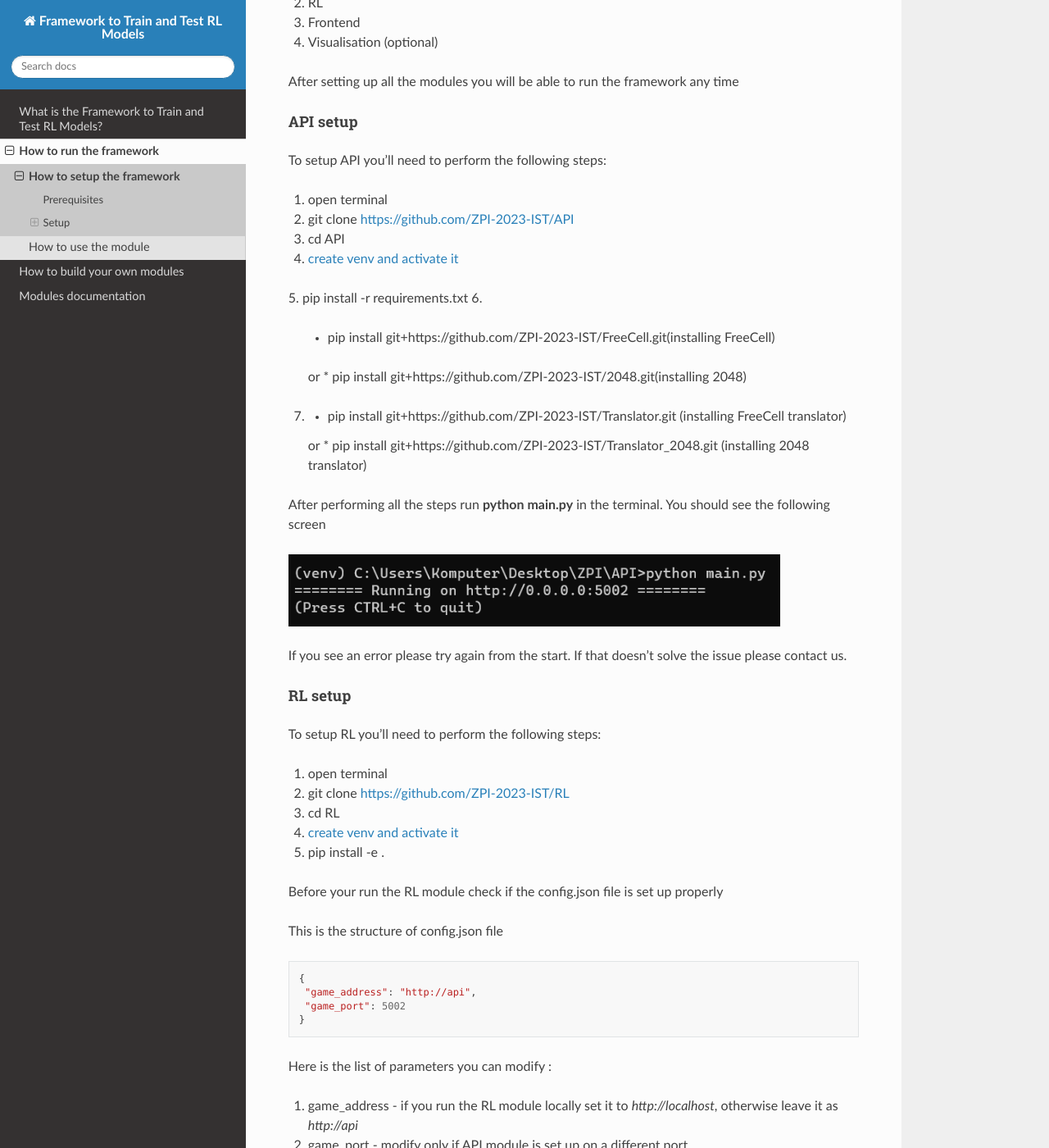
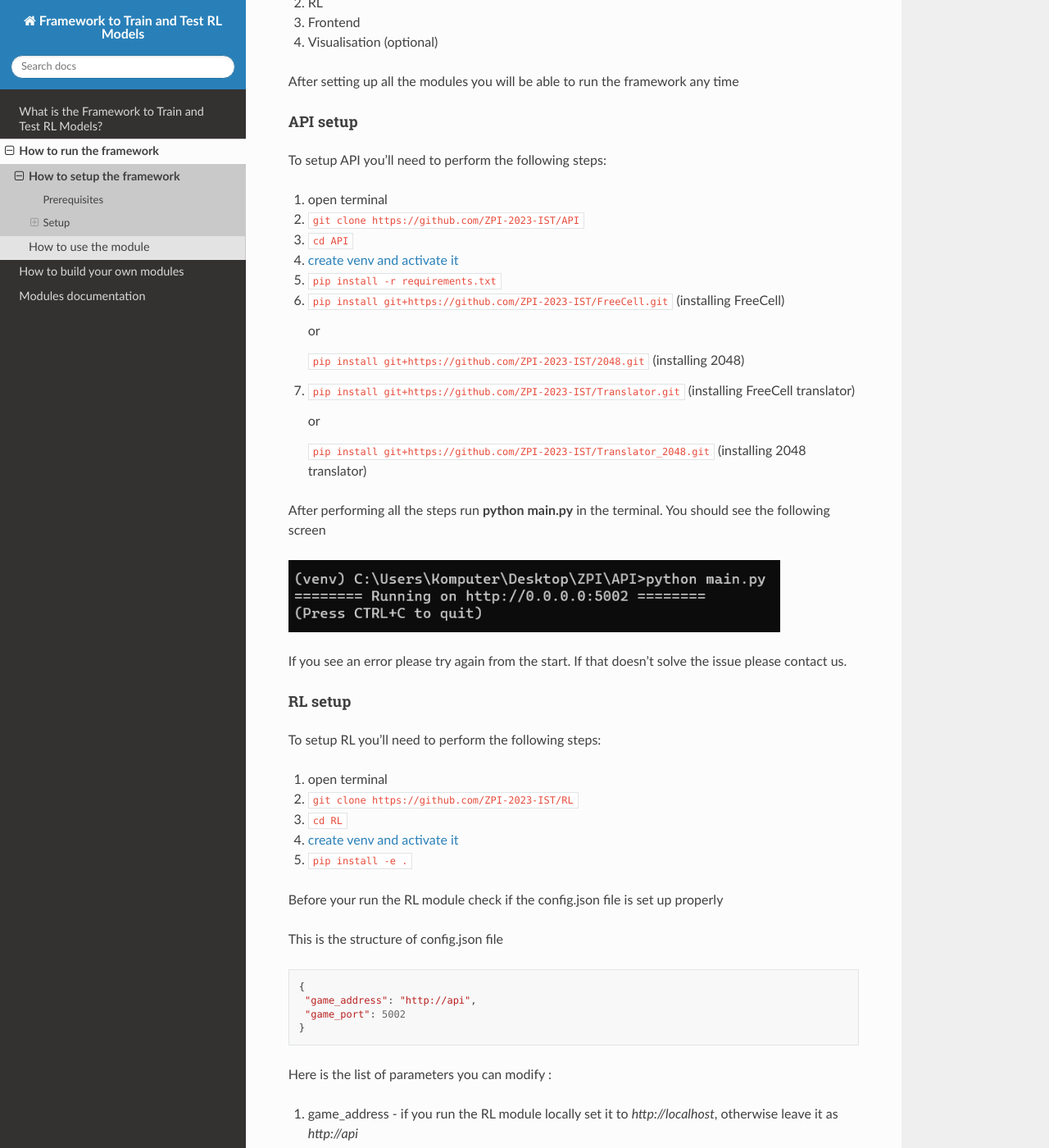
Before and after one commit to ZPI-2023-IST/Documentation, a Sphinx documentation site: the page built from source/run/setup.rst, in a window 1280 px wide and 1400 px high, scrolled down 786 px. Shown: the whole window at 82% size. Built offline with Sphinx 7.4.7 and the Read the Docs theme 2.0.0, drawn with Linux system fonts in a browser that asks for light colours; pages that are not in the unit, such as notebooks, are missing from menus; some of the changed text lies outside the part shown.

Commit message:
intent fix in setup.rst

```diff
--- a/source/run/setup.rst
+++ b/source/run/setup.rst
@@ -75,10 +77,10 @@ RL setup
 To setup RL you'll need to perform the following steps:
 
 1. open terminal
-2. git clone https://github.com/ZPI-2023-IST/RL
-3. cd RL
+2. ``git clone https://github.com/ZPI-2023-IST/RL``
+3. ``cd RL``
 4. `create venv and activate it <https://docs.python.org/3.10/library/venv.html/>`_
-5. pip install -e .
+5. ``pip install -e .``
 
 | Before your run the RL module check if the config.json file is set up properly
 
@@ -110,9 +112,9 @@ Frontend setup
 To setup Frontend you'll need to perform the following steps:
 
 1. open terminal
-2. git clone https://github.com/ZPI-2023-IST/Frontend
-3. cd Frontend
-4. npm install
+2. ``git clone https://github.com/ZPI-2023-IST/Frontend``
+3. ``cd Frontend``
+4. ``npm install``
 
 After performing all the steps run **npm run dev** in the terminal. You should see the following screen
 
@@ -129,9 +131,9 @@ Visualisation setup
 To setup Visualisation you'll need to perform the following steps:
 
 1. open terminal
-2. git clone https://github.com/ZPI-2023-IST/FreeCell-GUI
-3. cd FreeCell-GUI
-4. npm install
+2. ``git clone https://github.com/ZPI-2023-IST/FreeCell-GUI``
+3. ``cd FreeCell-GUI``
+4. ``npm install``
 
 After performing all the steps run **npm run dev** in the terminal. You should see the following screen
 
@@ -151,10 +153,10 @@ Setup (Docker Compose)
 | To setup the module in this way you need to perform the following steps:
 
 1. open terminal
-2. git clone https://github.com/ZPI-2023-IST/Containers
-3. cd Containers
-4. cd Freecell
-5. docker compose up
+2. ``git clone https://github.com/ZPI-2023-IST/Containers``
+3. ``cd Containers``
+4. ``cd Freecell``
+5. ``docker compose up``
 
 After performing all the steps you should see the following screen
 
```
Also changed, not shown: other parts of source/run/setup.rst (+11 -9 lines).
